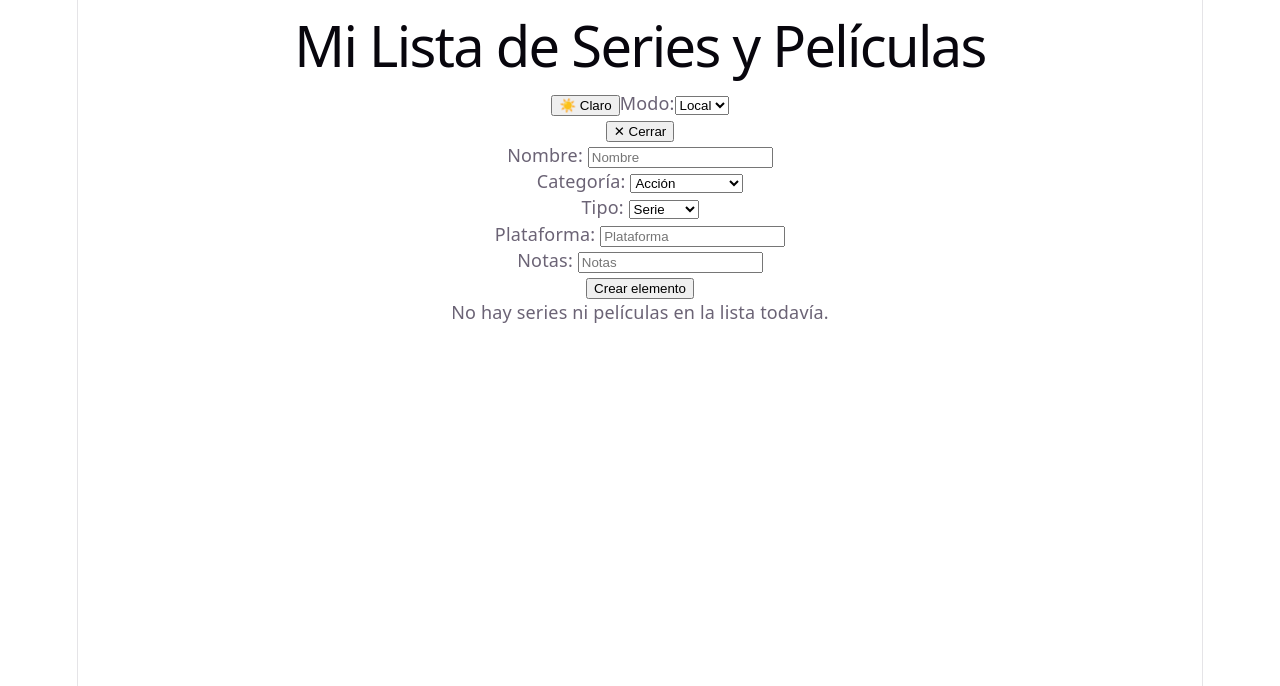
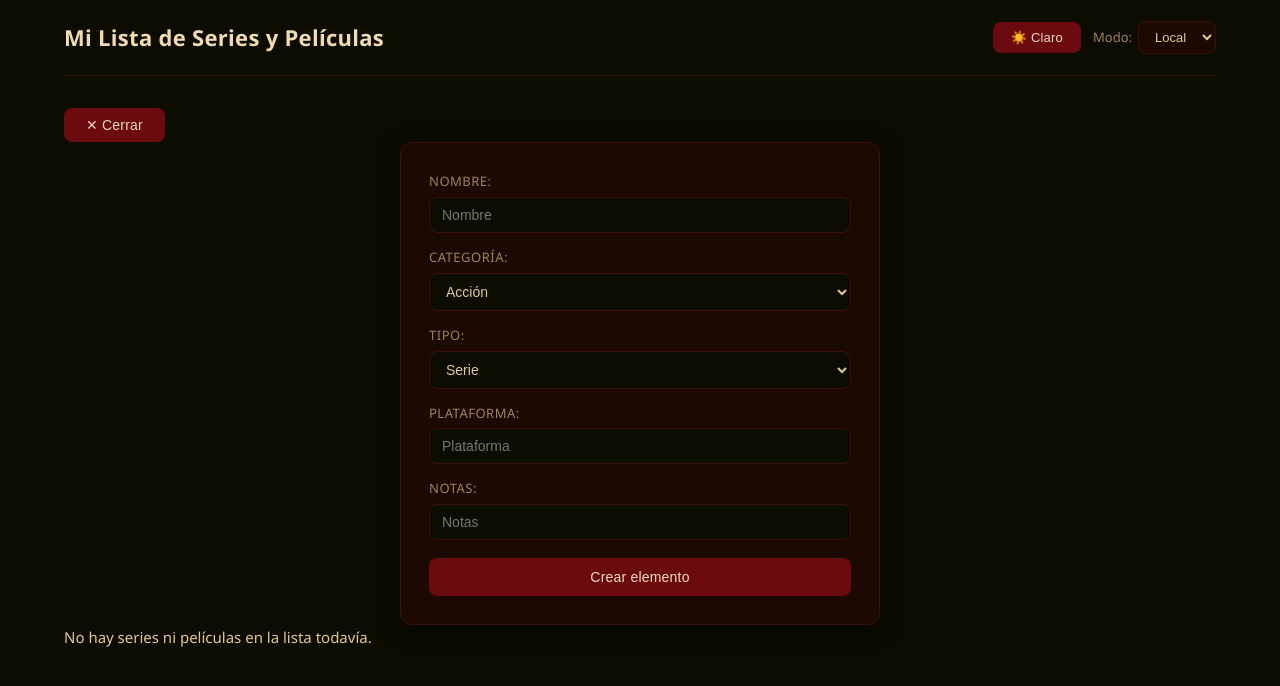
Before and after one commit to anaxmarcela/proyectoWeb2, a React app in the folder frontend/: page / in a window 1280 px wide. Both pictures are taken after a click on the button "＋ Agregar". Shown: the top 686 px of the page. Built offline with nearby package versions, Linux system fonts and the light colour scheme; the HTML template or start-up script is replaced by a standard one.

Commit message:
feat: estilos con variables CSS, grid de cards y tema claro/oscuro

```diff
--- a/frontend/src/App.jsx
+++ b/frontend/src/App.jsx
@@ -53,11 +53,11 @@ function App() {
     <div>
       <header>
         <h1>Mi Lista de Series y Películas</h1>
-        <div>
+        <div className="header-controles">
           <button onClick={toggleTema}>
             {tema === 'claro' ? '🌙 Oscuro' : '☀️ Claro'}
           </button>
-          <label>
+          <label className="label-modo">
             Modo:
             <select value={modo} onChange={e => setModo(e.target.value)}>
               <option value="local">Local</option>
@@ -67,7 +67,7 @@ function App() {
         </div>
       </header>
       <main>
-        <button onClick={() => setMostrarFormulario(!mostrarFormulario)}>
+        <button className="btn-agregar" onClick={() => setMostrarFormulario(!mostrarFormulario)}>
           {mostrarFormulario ? '✕ Cerrar' : '＋ Agregar'}
         </button>
         {mostrarFormulario && <FormularioItem onAgregar={agregarItem} inputRef={inputRef} />}
--- a/frontend/src/components/FormularioItem.jsx
+++ b/frontend/src/components/FormularioItem.jsx
@@ -35,18 +35,18 @@ function FormularioItem({onAgregar, inputRef}) {
 
 
     return(
-        <div>
+        <div className="formulario-card">
             <form onSubmit={guardarItem}>
-                <label>Nombre: <input ref={inputRef} value={nombre} onChange={e => setNombre(e.target.value)} placeholder="Nombre" type="text" name="nombre" required /></label><br />
+                <label>Nombre: <input ref={inputRef} value={nombre} onChange={e => setNombre(e.target.value)} placeholder="Nombre" type="text" name="nombre" required /></label>
                 <label>Categoría: <select value={categoriaId} onChange={e => setCategoriaId(e.target.value)}>
                     {CATEGORIAS.map(categoria => <option key={categoria.id} value={categoria.id}>{categoria.nombre}</option>)}
-                </select></label><br />
+                </select></label>
                 <label>Tipo: <select value={tipo} onChange={e => setTipo(e.target.value)}>
                     <option value="serie">Serie</option>
                     <option value="pelicula">Película</option>
-                </select></label><br />
-                <label>Plataforma: <input value={plataforma} onChange={e => setPlataforma(e.target.value)} placeholder="Plataforma" type="text" name="plataforma" required /></label><br />
-                <label>Notas: <input value={notas} onChange={e => setNotas(e.target.value)} placeholder="Notas" type="text" name="notas" /></label><br />
+                </select></label>
+                <label>Plataforma: <input value={plataforma} onChange={e => setPlataforma(e.target.value)} placeholder="Plataforma" type="text" name="plataforma" required /></label>
+                <label>Notas: <input value={notas} onChange={e => setNotas(e.target.value)} placeholder="Notas" type="text" name="notas" /></label>
                 <button type="submit">Crear elemento</button>
             </form>
         </div>
--- a/frontend/src/components/ListaItems.jsx
+++ b/frontend/src/components/ListaItems.jsx
@@ -9,7 +9,8 @@ function ListaItems({ items, onCambiarEstado, onArchivar }) {
 
   return (
     <div>
-      <h2>Mi Lista ({activos.length})</h2>
+      <p className="lista-titulo">Mi Lista ({activos.length})</p>
+      <div className="lista-grid">
       {activos.map(item => (
         <ItemCard
           key={item.id}
@@ -18,6 +19,7 @@ function ListaItems({ items, onCambiarEstado, onArchivar }) {
           onArchivar={onArchivar}
         />
       ))}
+      </div>
     </div>
   )
 }
--- a/frontend/src/index.css
+++ b/frontend/src/index.css
@@ -1,111 +1,275 @@
+/* ── VARIABLES DE TEMA ─────────────────────────────────── */
 :root {
-  --text: #6b6375;
-  --text-h: #08060d;
-  --bg: #fff;
-  --border: #e5e4e7;
-  --code-bg: #f4f3ec;
-  --accent: #aa3bff;
-  --accent-bg: rgba(170, 59, 255, 0.1);
-  --accent-border: rgba(170, 59, 255, 0.5);
-  --social-bg: rgba(244, 243, 236, 0.5);
-  --shadow:
-    rgba(0, 0, 0, 0.1) 0 10px 15px -3px, rgba(0, 0, 0, 0.05) 0 4px 6px -2px;
+  --color-bg: #0D0C00;
+  --color-surface: #1c0a02;
+  --color-primary: #6b0a0f;
+  --color-text: #e0c89a;
+  --color-text-heading: #f0dbb5;
+  --color-text-muted: #a08060;
+  --color-border: #3a1208;
+  --color-btn-text: #f0dbb5;
+  --shadow: 0 4px 20px rgba(0, 0, 0, 0.5);
 
-  --sans: system-ui, 'Segoe UI', Roboto, sans-serif;
-  --heading: system-ui, 'Segoe UI', Roboto, sans-serif;
-  --mono: ui-monospace, Consolas, monospace;
-
-  font: 18px/145% var(--sans);
-  letter-spacing: 0.18px;
-  color-scheme: light dark;
-  color: var(--text);
-  background: var(--bg);
-  font-synthesis: none;
-  text-rendering: optimizeLegibility;
+  --sans: 'Segoe UI', system-ui, Roboto, sans-serif;
+  font-family: var(--sans);
+  font-size: 15px;
+  line-height: 1.6;
+  color: var(--color-text);
+  background-color: var(--color-bg);
   -webkit-font-smoothing: antialiased;
-  -moz-osx-font-smoothing: grayscale;
-
-  @media (max-width: 1024px) {
-    font-size: 16px;
-  }
 }
 
-@media (prefers-color-scheme: dark) {
-  :root {
-    --text: #9ca3af;
-    --text-h: #f3f4f6;
-    --bg: #16171d;
-    --border: #2e303a;
-    --code-bg: #1f2028;
-    --accent: #c084fc;
-    --accent-bg: rgba(192, 132, 252, 0.15);
-    --accent-border: rgba(192, 132, 252, 0.5);
-    --social-bg: rgba(47, 48, 58, 0.5);
-    --shadow:
-      rgba(0, 0, 0, 0.4) 0 10px 15px -3px, rgba(0, 0, 0, 0.25) 0 4px 6px -2px;
-  }
+body[data-theme='claro'] {
+  --color-bg: #f7f0ea;
+  --color-surface: #ffffff;
+  --color-primary: #741717;
+  --color-text: #3a1a10;
+  --color-text-heading: #52130C;
+  --color-text-muted: #7a4a40;
+  --color-border: #c9a090;
+  --color-btn-text: #ffffff;
+  --shadow: 0 4px 16px rgba(100, 30, 20, 0.12);
+}
 
-  #social .button-icon {
-    filter: invert(1) brightness(2);
-  }
+/* ── RESET ─────────────────────────────────────────────── */
+*, *::before, *::after {
+  box-sizing: border-box;
+  margin: 0;
+  padding: 0;
 }
 
 body {
-  margin: 0;
+  background-color: var(--color-bg);
+  color: var(--color-text);
+  min-height: 100vh;
+  transition: background-color 0.3s, color 0.3s;
 }
 
 #root {
-  width: 1126px;
-  max-width: 100%;
+  max-width: 1200px;
   margin: 0 auto;
-  text-align: center;
-  border-inline: 1px solid var(--border);
-  min-height: 100svh;
+  padding: 0 24px 60px;
+}
+
+/* ── HEADER ────────────────────────────────────────────── */
+header {
+  display: flex;
+  align-items: center;
+  justify-content: space-between;
+  padding: 20px 0;
+  border-bottom: 1px solid var(--color-border);
+  margin-bottom: 32px;
+  flex-wrap: wrap;
+  gap: 12px;
+}
+
+header h1 {
+  font-size: 22px;
+  font-weight: 600;
+  color: var(--color-text-heading);
+  letter-spacing: 0.3px;
+}
+
+.header-controles {
+  display: flex;
+  align-items: center;
+  gap: 12px;
+}
+
+/* ── BOTONES ───────────────────────────────────────────── */
+button {
+  background-color: var(--color-primary);
+  color: var(--color-btn-text);
+  border: none;
+  padding: 8px 18px;
+  border-radius: 8px;
+  cursor: pointer;
+  font-size: 13px;
+  font-weight: 500;
+  transition: filter 0.2s, transform 0.1s;
+  letter-spacing: 0.2px;
+}
+
+button:hover {
+  filter: brightness(1.15);
+}
+
+button:active {
+  transform: scale(0.97);
+}
+
+.btn-agregar {
+  display: block;
+  width: fit-content;
+  padding: 9px 22px;
+  font-size: 14px;
+}
+
+/* ── SELECT ────────────────────────────────────────────── */
+select {
+  background-color: var(--color-surface);
+  color: var(--color-text);
+  border: 1px solid var(--color-border);
+  padding: 7px 12px;
+  border-radius: 8px;
+  font-size: 13px;
+  cursor: pointer;
+  outline: none;
+}
+
+/* ── LABEL MODO ────────────────────────────────────────── */
+.label-modo {
+  display: flex;
+  align-items: center;
+  gap: 6px;
+  font-size: 13px;
+  color: var(--color-text-muted);
+}
+
+/* ── FORMULARIO ────────────────────────────────────────── */
+.formulario-card {
+  background-color: var(--color-surface);
+  border: 1px solid var(--color-border);
+  border-radius: 12px;
+  padding: 28px;
+  max-width: 480px;
+  margin: 0 auto;
+  box-shadow: var(--shadow);
+}
+
+.formulario-card form {
   display: flex;
   flex-direction: column;
-  box-sizing: border-box;
+  gap: 14px;
 }
 
-h1,
-h2 {
-  font-family: var(--heading);
+.formulario-card label {
+  display: flex;
+  flex-direction: column;
+  gap: 5px;
+  font-size: 13px;
   font-weight: 500;
-  color: var(--text-h);
+  color: var(--color-text-muted);
+  text-transform: uppercase;
+  letter-spacing: 0.5px;
 }
 
-h1 {
-  font-size: 56px;
-  letter-spacing: -1.68px;
-  margin: 32px 0;
-  @media (max-width: 1024px) {
-    font-size: 36px;
-    margin: 20px 0;
-  }
-}
-h2 {
-  font-size: 24px;
-  line-height: 118%;
-  letter-spacing: -0.24px;
-  margin: 0 0 8px;
-  @media (max-width: 1024px) {
-    font-size: 20px;
-  }
-}
-p {
-  margin: 0;
+.formulario-card input,
+.formulario-card select {
+  background-color: var(--color-bg);
+  color: var(--color-text);
+  border: 1px solid var(--color-border);
+  padding: 9px 12px;
+  border-radius: 8px;
+  font-size: 14px;
+  width: 100%;
+  outline: none;
+  transition: border-color 0.2s;
 }
 
-code,
-.counter {
-  font-family: var(--mono);
-  display: inline-flex;
-  border-radius: 4px;
-  color: var(--text-h);
+.formulario-card input:focus,
+.formulario-card select:focus {
+  border-color: var(--color-primary);
 }
 
-code {
-  font-size: 15px;
-  line-height: 135%;
-  padding: 4px 8px;
-  background: var(--code-bg);
+.formulario-card button[type='submit'] {
+  margin-top: 4px;
+  width: 100%;
+  padding: 11px;
+  font-size: 14px;
+  border-radius: 8px;
 }
+
+/* ── LISTA TÍTULO ──────────────────────────────────────── */
+.lista-titulo {
+  font-size: 16px;
+  font-weight: 600;
+  color: var(--color-text-muted);
+  margin-bottom: 4px;
+  text-transform: uppercase;
+  letter-spacing: 0.8px;
+}
+
+/* ── GRID ──────────────────────────────────────────────── */
+.lista-grid {
+  display: grid;
+  grid-template-columns: repeat(3, 1fr);
+  gap: 16px;
+  margin-top: 8px;
+}
+
+@media (max-width: 900px) {
+  .lista-grid { grid-template-columns: repeat(2, 1fr); }
+}
+
+@media (max-width: 560px) {
+  .lista-grid { grid-template-columns: 1fr; }
+}
+
+/* ── CARD ──────────────────────────────────────────────── */
+.item-card {
+  background-color: var(--color-surface);
+  border: 1px solid var(--color-border);
+  border-radius: 12px;
+  padding: 18px;
+  box-shadow: var(--shadow);
+  display: flex;
+  flex-direction: column;
+  gap: 6px;
+  transition: transform 0.15s;
+}
+
+.item-card:hover {
+  transform: translateY(-2px);
+}
+
+.item-card h2 {
+  font-size: 17px;
+  font-weight: 600;
+  color: var(--color-text-heading);
+  margin-bottom: 2px;
+}
+
+.item-card .meta {
+  font-size: 12px;
+  color: var(--color-text-muted);
+  text-transform: capitalize;
+}
+
+.item-card .notas {
+  font-size: 12px;
+  color: var(--color-text-muted);
+  font-style: italic;
+  margin-top: 2px;
+}
+
+.item-card .acciones {
+  display: flex;
+  gap: 8px;
+  margin-top: 10px;
+}
+
+.item-card .acciones button {
+  flex: 1;
+  padding: 7px;
+  font-size: 12px;
+  border-radius: 7px;
+}
+
+/* ── ESTADO BADGE ──────────────────────────────────────── */
+.estado {
+  display: inline-block;
+  width: fit-content;
+  padding: 3px 12px;
+  border-radius: 20px;
+  font-size: 11px;
+  font-weight: 600;
+  letter-spacing: 0.4px;
+  text-transform: capitalize;
+  margin-top: 4px;
+}
+
+.estado-pendiente  { background: #2e2e2e; color: #aaaaaa; }
+.estado-viendo     { background: #0d2d4a; color: #7ec8f5; }
+.estado-terminada  { background: #0d3320; color: #6fcf97; }
+.estado-abandonada { background: #3d1212; color: #f5a0a0; }
```
Also changed, not shown: frontend/src/components/ItemCard.jsx (+13 -11 lines).
